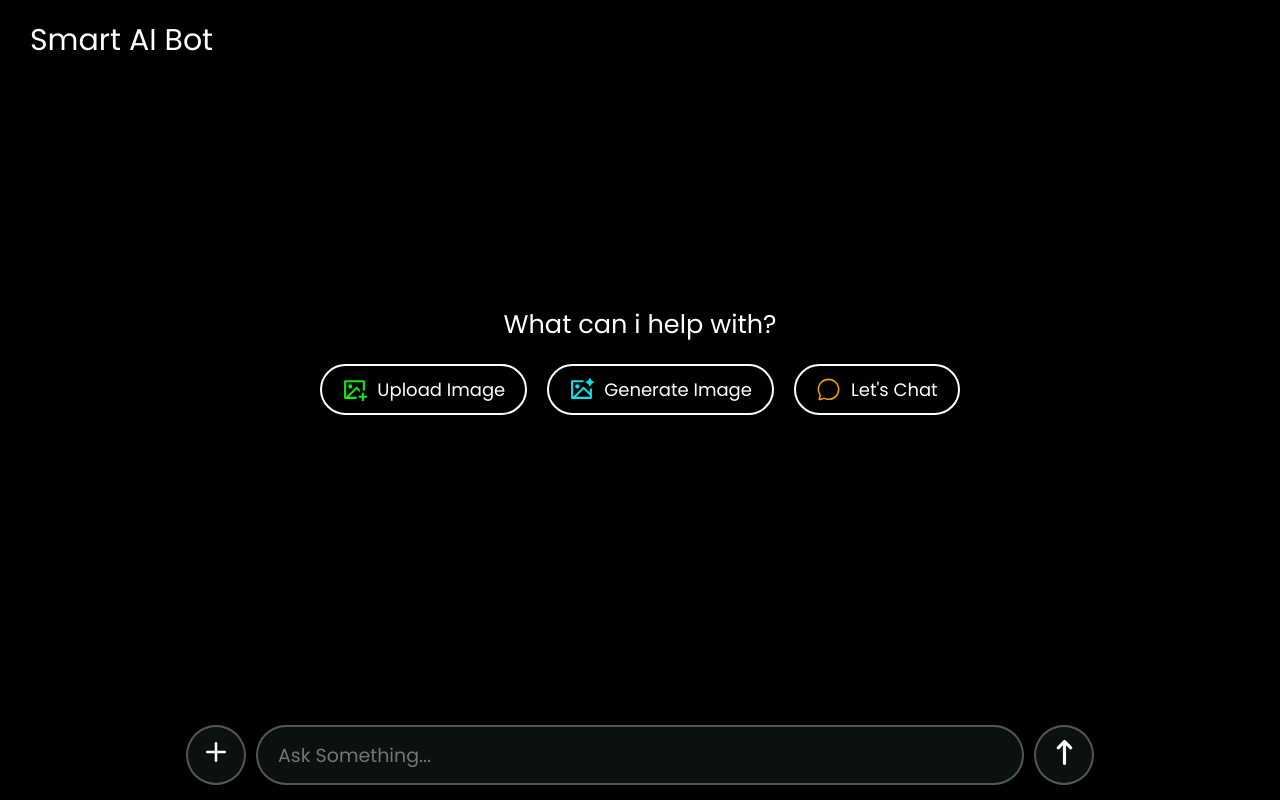
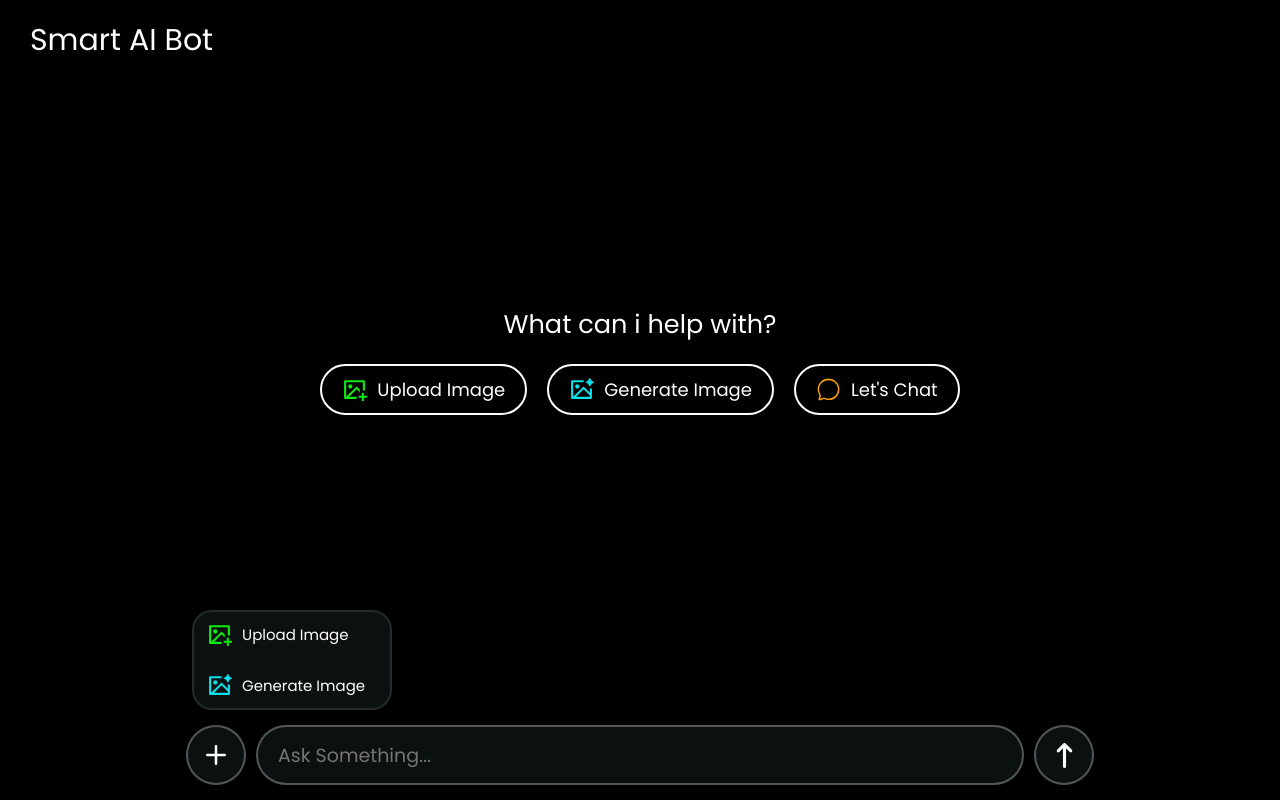
Before and after one commit to kumari-nikki/Smart-AI-Bot-Project, a React (Vite) app: page / in a window 1280 px wide. Built offline with nearby package versions, Linux system fonts and the light colour scheme; a web font is replaced by a local one.

Commit message:
Added popup feature on + button, updated Home page and CSS

```diff
--- a/src/App.css
+++ b/src/App.css
@@ -103,6 +103,10 @@ nav {
     background-color: rgb(11, 16, 17);
     color: white;
     margin-bottom: 15px;
+    display: flex;
+    align-items: center;
+    justify-content: center;
+    cursor:pointer;
 
 }
 
@@ -153,12 +157,53 @@ form input {
     padding: 20px 30px;
     color: white;
     border: 2px solid rgba(255, 255, 255, 0.295);
-
     background-color: rgb(11, 16, 17);
     border-radius: 20px;
     font-size: 20px;
 }
 
+.pop-up {
+    width: 200px;
+    height: 100px;
+    border: 2px solid rgba(255, 255, 255, 0.11);
+    background-color: rgb(11, 16, 17);
+    position: absolute;
+    bottom: 90px;
+    left: 15%;
+    border-radius:20px;
+    display:flex;
+    justify-content: center;
+    align-items: center;
+    flex-direction: column;
+    gap:20px;
+    padding:10px;
+}
+.select-upload-image, .select-generate-image{
+ color:white;
+ width:100%;
+ padding:3px;
+ display:flex;
+    justify-content: start;
+    align-items: center;
+    gap:10px;
+    font-size: 15px;
+    cursor:pointer;
+}
+.select-upload-image:hover, .select-generate-image:hover{
+    background-color:rgba(240, 248, 255, 0.1) ;
+    border-radius:20px;
+}
+.select-upload-image svg{
+  color: rgb(13, 236, 17);
+  width:25px;
+height:25px;
+
+}
+.select-generate-image svg{
+  color: rgb(13, 225, 236);
+   width:25px;
+height:25px;
+}
 @media (max-width:500px) {
     #tag {
         font-size: 20px;
--- a/src/context/UserContext.jsx
+++ b/src/context/UserContext.jsx
@@ -2,8 +2,12 @@ import React, { createContext, useState } from 'react'
 export const dataContext = createContext()
 const UserContext = ({ children }) => {
     let [startRes, setStartRes] = useState(false)
+    let [popUp, setPopUp]=useState(false)
     let value = {
-        startRes, setStartRes
+        startRes,
+        setStartRes,
+        popUp,
+        setPopUp
     }
     return (
 
--- a/src/pages/Home.jsx
+++ b/src/pages/Home.jsx
@@ -6,14 +6,13 @@ import { IoChatbubbleOutline } from "react-icons/io5";
 import { FiPlus } from "react-icons/fi";
 import { FaArrowUpLong } from "react-icons/fa6";
 import { dataContext } from '../context/UserContext';
-import Chat from'./Chat.jsx';
+import Chat from './Chat.jsx';
 const Home = () => {
-    let {startRes, setStartRes}=useContext(dataContext);
-      async function handleSubmit(e)
-      {
+    let { startRes, setStartRes, popUp, setPopUp } = useContext(dataContext);
+    async function handleSubmit(e) {
         e.preventDefault()
         setStartRes(true)
-      }
+    }
     return (
         <div className='home'>
             <nav>
@@ -21,7 +20,7 @@ const Home = () => {
                     Smart AI Bot
                 </div>
             </nav>
-            {!startRes? <div className="hero">
+            {!startRes ? <div className="hero">
                 <span id="tag">What can i help with?</span>
                 <div className="cate">
                     <div className="upImg">
@@ -38,14 +37,26 @@ const Home = () => {
                     </div>
                 </div>
             </div>
-            :
-            <Chat/>
+                :
+                <Chat />
             }
 
-            <form className="input-box" onSubmit={(e)=>handleSubmit(e)}>
-                <button id="add">
+            <form className="input-box" onSubmit={(e) => handleSubmit(e)}>
+                <div className="pop-up">
+                    <div className="select-upload-image">
+                        <RiImageAddLine />
+                        <span>Upload Image</span>
+                    </div>
+                    <div className="select-generate-image">
+                        <RiImageAiLine />
+                        <span>Generate Image</span>
+                    </div>
+                </div>
+                <div id="add" onClick={() => {
+                    setPopUp(prev => !prev)
+                }}>
                     <FiPlus />
-                </button>
+                </div>
                 <input type="text" placeholder="Ask Something..." />
                 <button id="submit">
                     <FaArrowUpLong />
```
